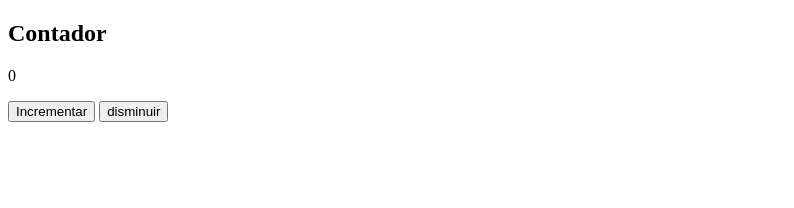
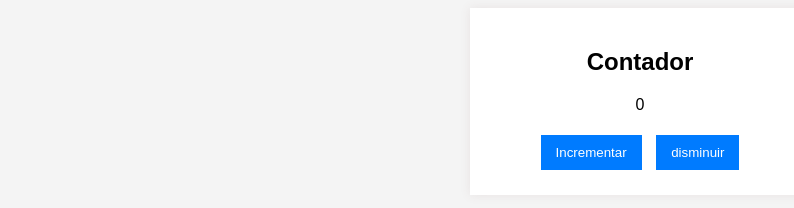
Before and after one commit to Rafaverde12345/Contador-Eliti, a plain HTML site: page Index.html in a window 1280 px wide. Shown: the whole page, without its empty margins (0-794 px from the left). Drawn offline with Linux system fonts and the light colour scheme.

Commit message:
Update Index.html

```diff
--- a/Index.html
+++ b/Index.html
@@ -2,6 +2,31 @@
 <html lang="es">
 <head>
     <title>Meu contador</title>
+    <Style>
+        body{
+            font-family: Arial, Helvetica, sans-serif;
+            background-color: #f4f4f4;
+            text-align: center;
+        }
+        section{
+            background-color: white;
+            width: 300px;
+            margin: auto;
+            padding: 20px;
+            box-shadow: 0 0 10px rgba(126, 80, 80, 0.1);
+        }
+        button{
+            padding: 10px 15px;
+            margin: 5px;
+            border: none;
+            background-color: #007BFF;
+            color: white;
+            cursor: pointer;
+        }
+        button:hover{
+            background-color: #0056b3;
+        }
+    </Style>
 </head>
 <body><section>
     <h1>Contador</h1>
```
